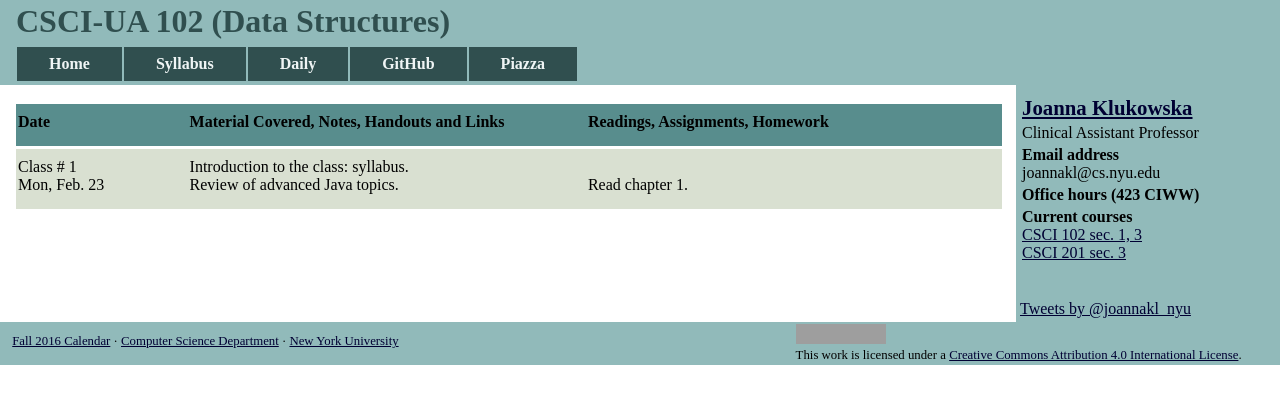
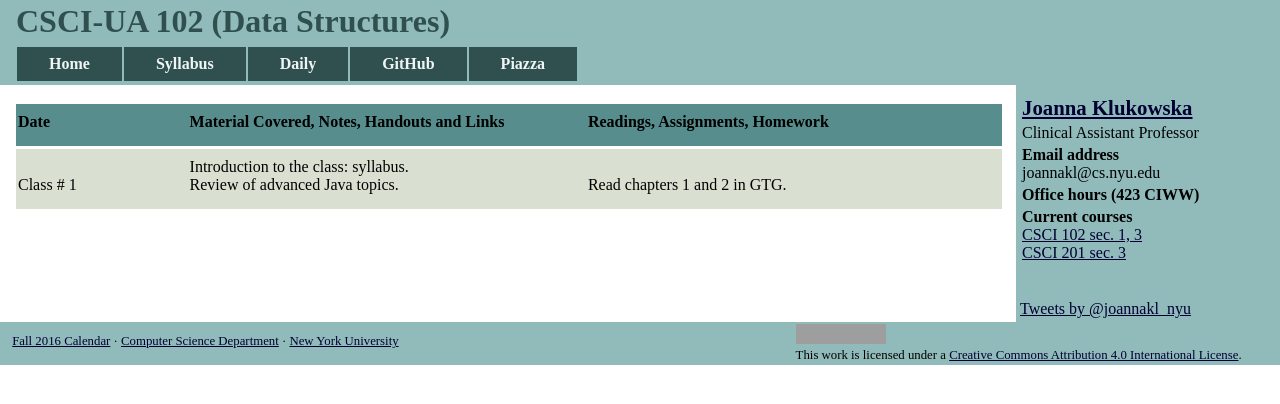
Before and after one commit to joannakl/cs102_f17, a Jekyll site: the page built from daily.html, in a window 1280 px wide. Shown: the top 404 px of the page. Built offline with Jekyll 4.4.1, drawn with Linux system fonts in a browser that asks for light colours; comment, search, counter and statistics services are not loaded; grey boxes are pictures that could not be loaded.

Commit message:
Update 01.html

```diff
--- a/_includes/daily/01.html
+++ b/_includes/daily/01.html
@@ -4,7 +4,7 @@
     <div class="column_date">
 
         Class # 1 <br>
-        Mon, Feb. 23
+        <!-- Mon, Feb. 23 -->
 
 
     </div>
@@ -19,7 +19,7 @@
 
     <div class="column_assign">
 
-        Read chapter 1.
+        Read chapters 1 and 2 in GTG.
 
 
     </div>
```
